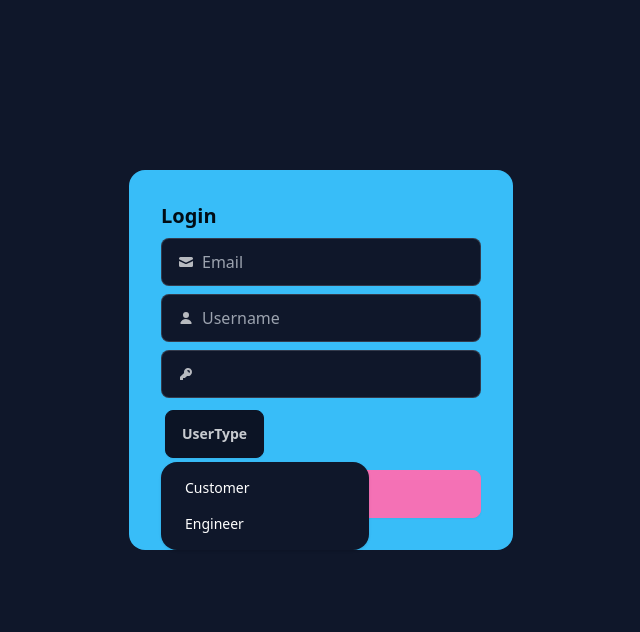
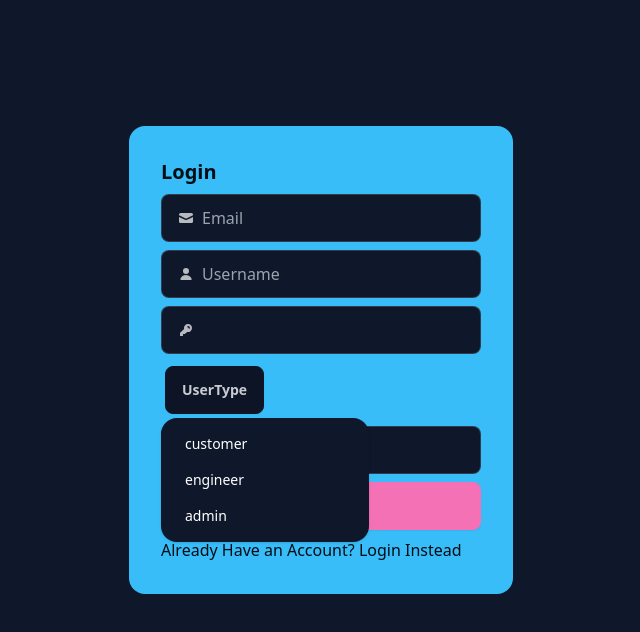
Before and after one commit to inductionotg/CRM, a React (Vite) app: page /signup in a window 1280 px wide. Both pictures are taken after a click on the heading "UserType". Shown: the top 632 px of the page, without its empty margins (319-959 px from the left). Built offline with nearby package versions, Linux system fonts and the light colour scheme.

Commit message:
Added Signup Page

```diff
--- a/package.json
+++ b/package.json
@@ -14,6 +14,7 @@
     "axios": "^1.7.2",
     "react": "^18.2.0",
     "react-dom": "^18.2.0",
+    "react-hot-toast": "^2.4.1",
     "react-redux": "^9.1.2",
     "react-router-dom": "^6.23.1"
   },
--- a/src/Pages/Auth/Login.jsx
+++ b/src/Pages/Auth/Login.jsx
@@ -1,5 +1,6 @@
 import { useState } from "react"
 import { useDispatch } from "react-redux"
+import { Link,useNavigate } from "react-router-dom"
 
 import {login} from "../../Redux/Slice/AuthSlice"
 
@@ -10,6 +11,9 @@ function Login(){
         email:"",
         password:""
     })
+
+    const navigate = useNavigate()
+
     function handleInputChange(e){
         const name = e.target.name
         const value = e.target.value
@@ -19,13 +23,35 @@ function Login(){
         }))
     }
 
+    function resetLoginState(){
+        setLoginDetails({
+            email:"",
+            password:""
+        })
+    }
+
     async function handleOnSubmit(){
-        console.log(loginDetails.email,loginDetails.password)
-        if(!loginDetails.email||!loginDetails.password){
-            return
+        setLoading(true)
+        try {
+            console.log(loginDetails.email,loginDetails.password)
+            if(!loginDetails.email||!loginDetails.password){
+                return
+                }
+            const response = await dispatch(login(loginDetails))
+            console.log("dsdsd",response)
+            if(response.payload){
+                navigate('/')
+            }
+            else {
+                resetLoginState()
+            }
+        } catch (error) {
+            console.log(error)
+
+        }finally{
+            setLoading(false)
         }
-        const response = await dispatch(login(loginDetails))
-        console.log("dsdsd",response)
+
 
 
 
@@ -37,15 +63,18 @@ function Login(){
                         <h2 className="card-title">Login</h2>
                             <label className="input input-bordered flex items-center gap-2 text-white">
                                 <svg xmlns="http://www.w3.org/2000/svg" viewBox="0 0 16 16" fill="currentColor" className="w-4 h-4 opacity-70"><path d="M2.5 3A1.5 1.5 0 0 0 1 4.5v.793c.026.009.051.02.076.032L7.674 8.51c.206.1.446.1.652 0l6.598-3.185A.755.755 0 0 1 15 5.293V4.5A1.5 1.5 0 0 0 13.5 3h-11Z" /><path d="M15 6.954 8.978 9.86a2.25 2.25 0 0 1-1.956 0L1 6.954V11.5A1.5 1.5 0 0 0 2.5 13h11a1.5 1.5 0 0 0 1.5-1.5V6.954Z" /></svg>
-                                <input type="text" className="grow" placeholder="Email" onChange={handleInputChange} name="email" />
+                                <input type="text" value={loginDetails.email} className="grow" placeholder="Email" onChange={handleInputChange} name="email" />
                             </label>
                             <label className="input input-bordered flex items-center gap-2  text-white">
                                 <svg xmlns="http://www.w3.org/2000/svg" viewBox="0 0 16 16" fill="currentColor" className="w-4 h-4 opacity-70"><path fillRule="evenodd" d="M14 6a4 4 0 0 1-4.899 3.899l-1.955 1.955a.5.5 0 0 1-.353.146H5v1.5a.5.5 0 0 1-.5.5h-2a.5.5 0 0 1-.5-.5v-2.293a.5.5 0 0 1 .146-.353l3.955-3.955A4 4 0 1 1 14 6Zm-4-2a.75.75 0 0 0 0 1.5.5.5 0 0 1 .5.5.75.75 0 0 0 1.5 0 2 2 0 0 0-2-2Z" clipRule="evenodd" /></svg>
-                                <input type="password" className="grow" onChange={handleInputChange} name="password" />
+                                <input type="password" value={loginDetails.password}  className="grow" onChange={handleInputChange} name="password" />
                             </label>
                         <div className="card-actions justify-end">
                             <button className="btn btn-accent w-full" onClick={handleOnSubmit}>{loading?<span className="loading loading-dots loading-md"></span>:'Login'}</button>
                         </div>
+                        <p>
+                            Dont Have An Account? <Link to='/signup'>Create Instead</Link>
+                        </p>
                     </div>
                 </div>
         </div>
--- a/src/Pages/Auth/Signup.jsx
+++ b/src/Pages/Auth/Signup.jsx
@@ -1,4 +1,74 @@
+import {  useRef, useState } from "react"
+import { useDispatch } from "react-redux"
+import { Link, useNavigate } from "react-router-dom"
+
+import { signUp } from "../../Redux/Slice/AuthSlice"
+
 function Signup(){
+    const [loading,setLoading] = useState(false)
+    const [signupDetails,setSignUpDetails] = useState({
+        email:"",
+        password:"",
+        name:"",
+        userType:"",
+        userStatus:"",
+        clientName:""
+    })
+
+    const dropDownref = useRef(null)
+    const dispatch = useDispatch()
+    const navigate = useNavigate()
+
+
+    function handleInputChange(e){
+        const {name,value} = e.target
+        setSignUpDetails((signUpDetails)=>({
+            ...signUpDetails,
+            [name]:value
+        }))
+    }
+    function resetSignUpPage(){
+        setSignUpDetails({
+                email:"",
+                password:"",
+                name:"",
+                userType:"",
+                userStatus:"",
+                clientName:""
+
+        })
+    }
+
+    function handleUserType(e){
+        const userTypeSelected = e.target.textContent
+        setSignUpDetails({
+            ...signupDetails,
+            userType:userTypeSelected,
+            userStatus:(userTypeSelected==='customer')?"approved":"suspended"
+        })
+        dropDownref.current.open = !dropDownref.current.open
+    }
+
+    async function handleSubmit(){
+        setLoading(true)
+        if(!signupDetails.email || !signupDetails.name || !signupDetails.password ||!signupDetails.clientName ||!signupDetails.userType || !signupDetails.userStatus ) return
+        try {
+            const response =await dispatch(signUp(signupDetails))
+            console.log(response)
+            if(response.payload) {navigate('/login')}
+            else {
+                resetSignUpPage()
+        }
+
+        } catch (error) {
+            console.log(error)
+        }
+        finally{
+            setLoading(false)
+        }
+
+    }
+
     return(
         <div className="flex justify-center h-[90vh] items-center">
                 <div className="card w-96 bg-primary text-primary-content">
@@ -6,26 +76,36 @@ function Signup(){
                         <h2 className="card-title">Login</h2>
                             <label className="input input-bordered flex items-center gap-2 text-white">
                                 <svg xmlns="http://www.w3.org/2000/svg" viewBox="0 0 16 16" fill="currentColor" className="w-4 h-4 opacity-70"><path d="M2.5 3A1.5 1.5 0 0 0 1 4.5v.793c.026.009.051.02.076.032L7.674 8.51c.206.1.446.1.652 0l6.598-3.185A.755.755 0 0 1 15 5.293V4.5A1.5 1.5 0 0 0 13.5 3h-11Z" /><path d="M15 6.954 8.978 9.86a2.25 2.25 0 0 1-1.956 0L1 6.954V11.5A1.5 1.5 0 0 0 2.5 13h11a1.5 1.5 0 0 0 1.5-1.5V6.954Z" /></svg>
-                                <input type="text" className="grow" placeholder="Email" />
+                                <input type="text" className="grow" placeholder="Email" name="email" value={signupDetails.email} onChange={handleInputChange} />
                             </label>
                             <label className="input input-bordered flex items-center gap-2  text-white">
                                 <svg xmlns="http://www.w3.org/2000/svg" viewBox="0 0 16 16" fill="currentColor" className="w-4 h-4 opacity-70"><path d="M8 8a3 3 0 1 0 0-6 3 3 0 0 0 0 6ZM12.735 14c.618 0 1.093-.561.872-1.139a6.002 6.002 0 0 0-11.215 0c-.22.578.254 1.139.872 1.139h9.47Z" /></svg>
-                                <input type="text" className="grow" placeholder="Username"  />
+                                <input type="text" className="grow" placeholder="Username" name="name" value={signupDetails.name} onChange={handleInputChange} />
                             </label>
                             <label className="input input-bordered flex items-center gap-2  text-white">
                                 <svg xmlns="http://www.w3.org/2000/svg" viewBox="0 0 16 16" fill="currentColor" className="w-4 h-4 opacity-70"><path fillRule="evenodd" d="M14 6a4 4 0 0 1-4.899 3.899l-1.955 1.955a.5.5 0 0 1-.353.146H5v1.5a.5.5 0 0 1-.5.5h-2a.5.5 0 0 1-.5-.5v-2.293a.5.5 0 0 1 .146-.353l3.955-3.955A4 4 0 1 1 14 6Zm-4-2a.75.75 0 0 0 0 1.5.5.5 0 0 1 .5.5.75.75 0 0 0 1.5 0 2 2 0 0 0-2-2Z" clipRule="evenodd" /></svg>
-                                <input type="password" className="grow"  />
+                                <input type="password" className="grow" name="password" value={signupDetails.password} onChange={handleInputChange}/>
                             </label>
-                            <details className="dropdown">
-                                <summary className="m-1 btn">UserType</summary>
-                                    <ul className="p-2 shadow menu dropdown-content z-[1] bg-base-100 rounded-box w-52 text-white">
-                                        <li><a>Customer</a></li>
-                                        <li><a>Engineer</a></li>
-                                    </ul>
-                                </details>
+
+                            <div className="flex justify-between items-center gap-2 w-full">
+                                    <details className="dropdown" ref={dropDownref} >
+                                        <summary className="m-1 btn">{!signupDetails.userType?'UserType':signupDetails.userType}</summary>
+                                            <ul  onClick={handleUserType} className="p-2 shadow menu dropdown-content z-[1] bg-base-100 rounded-box w-52 text-white">
+                                                <li><a>customer</a></li>
+                                                <li><a>engineer</a></li>
+                                                <li><a>admin</a></li>
+                                            </ul>
+                                    </details>
+                            </div>
+                            <label className="input input-bordered flex items-center gap-2  text-white">
+                                <input type="text" className="grow" placeholder="Client Name..." name="clientName" value={signupDetails.clientName} onChange={handleInputChange} />
+                            </label>
                         <div className="card-actions justify-end">
-                            <button className="btn btn-accent w-full">Submit</button>
+                            <button className="btn btn-accent w-full" onClick={handleSubmit}>{loading?<span className="loading loading-dots loading-md"></span>:'SignUp'}</button>
                         </div>
+                        <p>
+                            Already Have an Account? <Link to='/login'>Login Instead</Link>
+                        </p>
                     </div>
                 </div>
         </div>
--- a/src/Routing/MainRoutes.jsx
+++ b/src/Routing/MainRoutes.jsx
@@ -1,8 +1,8 @@
 import { Route, Routes } from "react-router-dom";
 
+import Home from "../home/Home";
 import Login from "../Pages/Auth/Login";
 import Signup from "../Pages/Auth/Signup";
-import Home from "../home/Home";
 
 function MainRoutes(){
     return (
--- a/src/main.jsx
+++ b/src/main.jsx
@@ -2,6 +2,7 @@ import './index.css'
 
 import React from 'react'
 import ReactDOM from 'react-dom/client'
+import{ Toaster } from 'react-hot-toast';
 import { Provider } from 'react-redux'
 import {BrowserRouter} from "react-router-dom"
 
@@ -13,6 +14,7 @@ ReactDOM.createRoot(document.getElementById('root')).render(
     <BrowserRouter>
       <Provider store={store}>
         <App />
+        <Toaster/>
       </Provider>
     </BrowserRouter>
 
```
Also changed, not shown: src/Redux/Slice/AuthSlice.js (+22 -3 lines), 1 other file (tests, documents, lock files or other folders).
